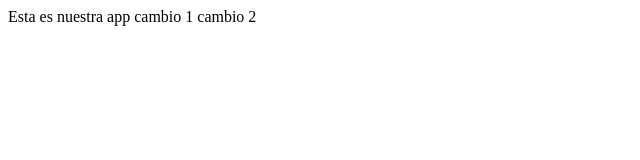
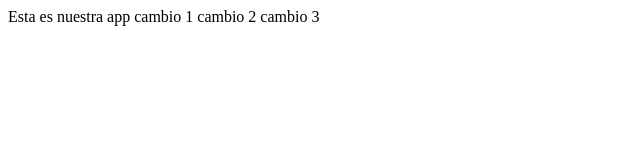
Before and after one commit to alo/angularjs-test, a website: page index.html in a window 1280 px wide. Shown: the full height of the page, 0-640 px from the left. Drawn offline with Linux system fonts and the light colour scheme.

Commit message:
commit 3

```diff
--- a/index.html
+++ b/index.html
@@ -5,6 +5,6 @@
   <title>Document</title>
 </head>
 <body>
-  Esta es nuestra app cambio 1 cambio 2
+  Esta es nuestra app cambio 1 cambio 2 cambio 3
 </body>
 </html>
```
